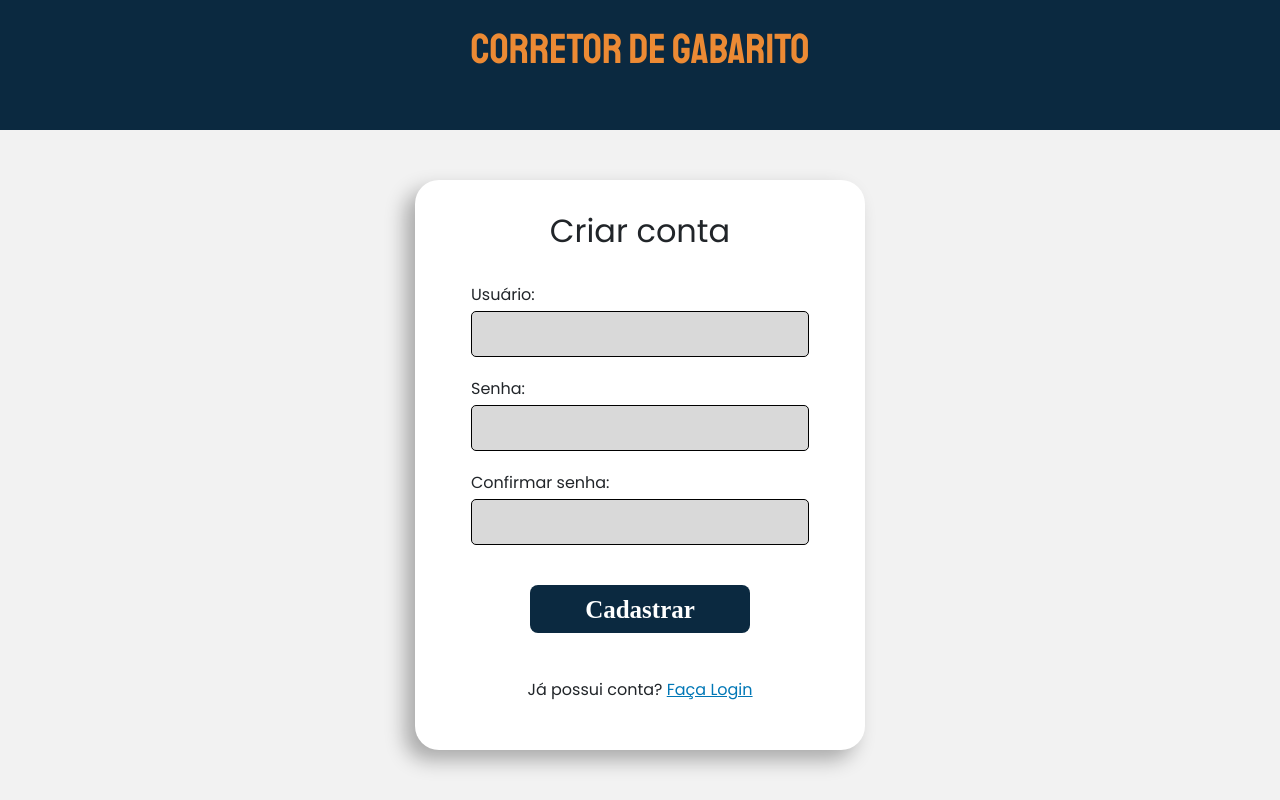
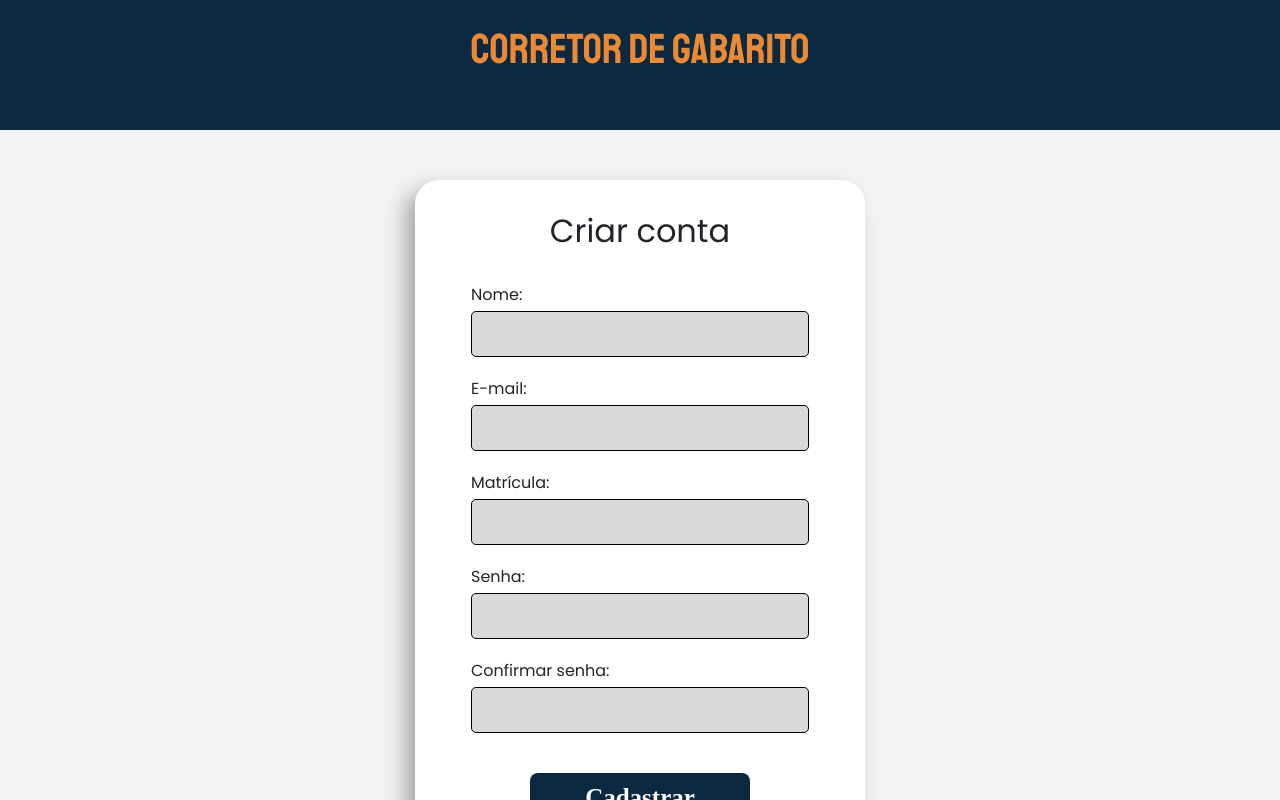
Before and after one commit to lucasrosa8/TCC-CORRETOR, a Next.js app: page /criar-conta in a window 1280 px wide. Shown: the top 800 px of the page. Built offline with nearby package versions, Linux system fonts and the light colour scheme.

Commit message:
files update

```diff
--- a/src/templates/Prova/index.jsx
+++ b/src/templates/Prova/index.jsx
@@ -63,6 +63,7 @@ export function Prova() {
       const formData = new FormData();
       formData.append('image', selectedImage);
       formData.append('table', JSON.stringify(table));
+      console.log(selectedImage.type)
 
       const response = await fetch("url_banco", {
         method: "POST",
--- a/src/templates/SignUp/index.jsx
+++ b/src/templates/SignUp/index.jsx
@@ -10,7 +10,9 @@ import { schema } from "./utils";
 export function SignUp() {
   const router = useRouter();
   const [formData, setFormData] = useState({
-    username: "",
+    nome: "",
+    email: "",
+    matricula: "",
     password: "",
     confirmationPassword: "",
   });
@@ -41,7 +43,7 @@ export function SignUp() {
       console.log("Resposta da API:", result);
 
       if (result.autenticado) {
-        // Se a autenticação for bem-sucedida, redirecioar para a página de login
+        // Se a autenticação for bem-sucedida, redirecionar para a página de login
         router.replace("../SignIn/index.jsx");
       } else {
         toast.warning("Usuário ou senha inválidos. Tente novamente!");
@@ -68,16 +70,44 @@ export function SignUp() {
 
         <S.Form onSubmit={handleSubmit(onSubmit)}>
           <S.FormRow>
-            <label htmlFor="username">Usuário:</label>
+            <label htmlFor="nome">Nome:</label>
             <input
               type="text"
-              id="username"
-              name="username"
-              {...register("username")}
+              id="nome"
+              name="nome"
+              {...register("nome")}
               onChange={handleInputChange}
             />
-            {errors?.username?.message && (
-              <FormErrorMessage>{errors.username.message}</FormErrorMessage>
+            {errors?.nome?.message && (
+              <FormErrorMessage>{errors.nome.message}</FormErrorMessage>
+            )}
+          </S.FormRow>
+
+          <S.FormRow>
+            <label htmlFor="email">E-mail:</label>
+            <input
+              type="text"
+              id="email"
+              name="email"
+              {...register("email")}
+              onChange={handleInputChange}
+            />
+            {errors?.email?.message && (
+              <FormErrorMessage>{errors.email.message}</FormErrorMessage>
+            )}
+          </S.FormRow>
+
+          <S.FormRow>
+            <label htmlFor="matricula">Matrícula:</label>
+            <input
+              type="text"
+              id="matricula"
+              name="matricula"
+              {...register("matricula")}
+              onChange={handleInputChange}
+            />
+            {errors?.matricula?.message && (
+              <FormErrorMessage>{errors.matricula.message}</FormErrorMessage>
             )}
           </S.FormRow>
 
```
